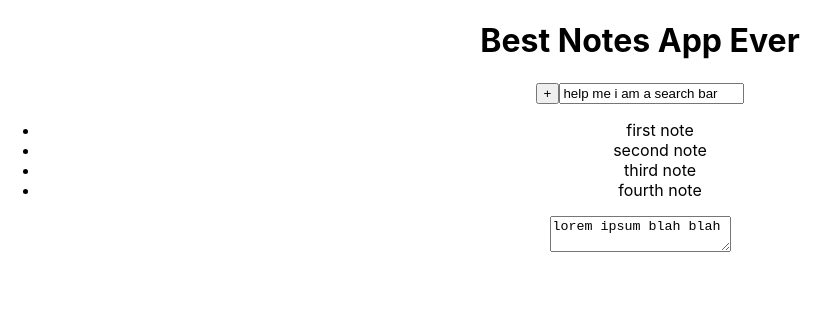
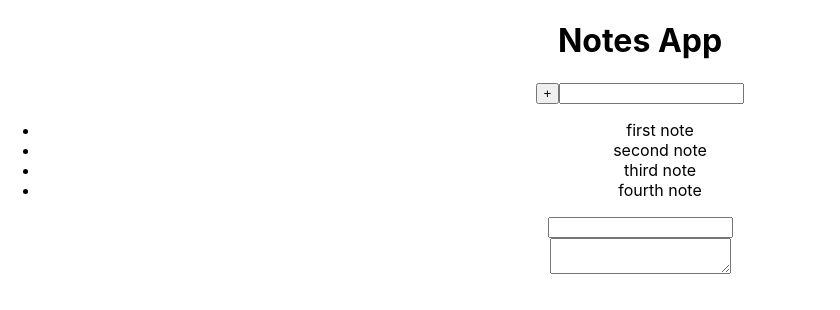
Before and after one commit to cfayard/Apple-notes-React-like-App, a React (Create React App) app: page / in a window 1280 px wide. Shown: the top 310 px of the page, without its empty margins (0-840 px from the left). Built offline with nearby package versions, Linux system fonts and the light colour scheme.

Commit message:
passes note to NoteEditor

```diff
--- a/src/NotesApp.js
+++ b/src/NotesApp.js
@@ -9,7 +9,8 @@ class NotesApp extends React.Component {
 constructor(props) {
     super(props);
     this.state = {
-        searchText: 'help me i am a search bar',
+        currentNoteId: '',
+        searchText: '',
         notes: [
             {
                 id: 'aaaaaaa',
@@ -40,20 +41,39 @@ constructor(props) {
     render() {
         return (
             <div>
-                <h1>Best Notes App Ever</h1>
+                <h1>Notes App</h1>
                 <NewNote />
                 <SearchBar
                     handleChange={this._setSearchText}
                     text={this.state.searchText} />
                 <NotesList
-                    notes={this.state.notes}
+                    notes={this._getFilteredNotes()}
+                    handleClick={this._selectNote}
                 />
                 <NoteEditor
-
+                    // if first dosnt give us any thing, giv us empty object
+                    note={this._getNoteById()}
                 />
             </div>
         );
     }
+
+_getNoteById = () => this.state.notes.find(note =>
+    note.id === this.state.currentNoteId)  || {};
+
+_getFilteredNotes = () => {
+    const filteredArray = this.state.notes.filter(note => {
+
+        const titleDoesMatch = note.title.toLowerCase().includes(this.state.searchText);
+        const copyDoesMatch = note.copy.toLowerCase().includes(this.state.searchText);
+
+        return titleDoesMatch || copyDoesMatch;
+
+    });
+
+    return filteredArray;
+}
+
 
     _setSearchText = (searchText) => {
         // this.setState({}, () => {})
@@ -64,6 +84,16 @@ constructor(props) {
         })
     }
 
+    _selectNote = (currentNoteId) => {
+        this.setState({
+            currentNoteId
+        }, () => {
+            console.log('updated current id')
+
+        })
+    }
 }
 
+
+
 export default NotesApp;
--- a/src/NotesEditor.js
+++ b/src/NotesEditor.js
@@ -1,10 +1,20 @@
 
 import React from 'react';
+import NotesListItem from './NotesListItem';
 
-function NoteEditor() {
+function NoteEditor({
+    note
+}) {
     return (
-        <textarea value="lorem ipsum blah blah"/>
+        <div>
+            <input value={note.title} />
+            <br />
+            <textarea value={note.copy} />
+        </div>
     );
 }
 
+function composeNote() {
+
+}
 export default NoteEditor;
--- a/src/NotesList.js
+++ b/src/NotesList.js
@@ -2,7 +2,8 @@ import React from 'react';
 import NotesListItem from './NotesListItem';
 
 function NotesList({
-    notes
+    notes,
+    handleClick
 }) {
     return (
         <ul>
@@ -12,6 +13,7 @@ function NotesList({
                      title={note.title}
                      id={note.id}
                      key={note.id}
+                     handleClick={handleClick}
                 />
             ))
             }
--- a/src/NotesListItem.js
+++ b/src/NotesListItem.js
@@ -3,10 +3,16 @@ import React from 'react';
 
 function NotesListItem({
     title,
-    id
+    id,
+    handleClick
 }) {
     return (
-        <li>{title}</li>
+        <li
+            onClick={() => {
+                console.log(`you clicked ${id}`);
+                handleClick(id);
+            }}
+        >{title}</li>
     );
 }
 
```
Also changed, not shown: src/Sidelist.js (deleted, +0 -36 lines).
